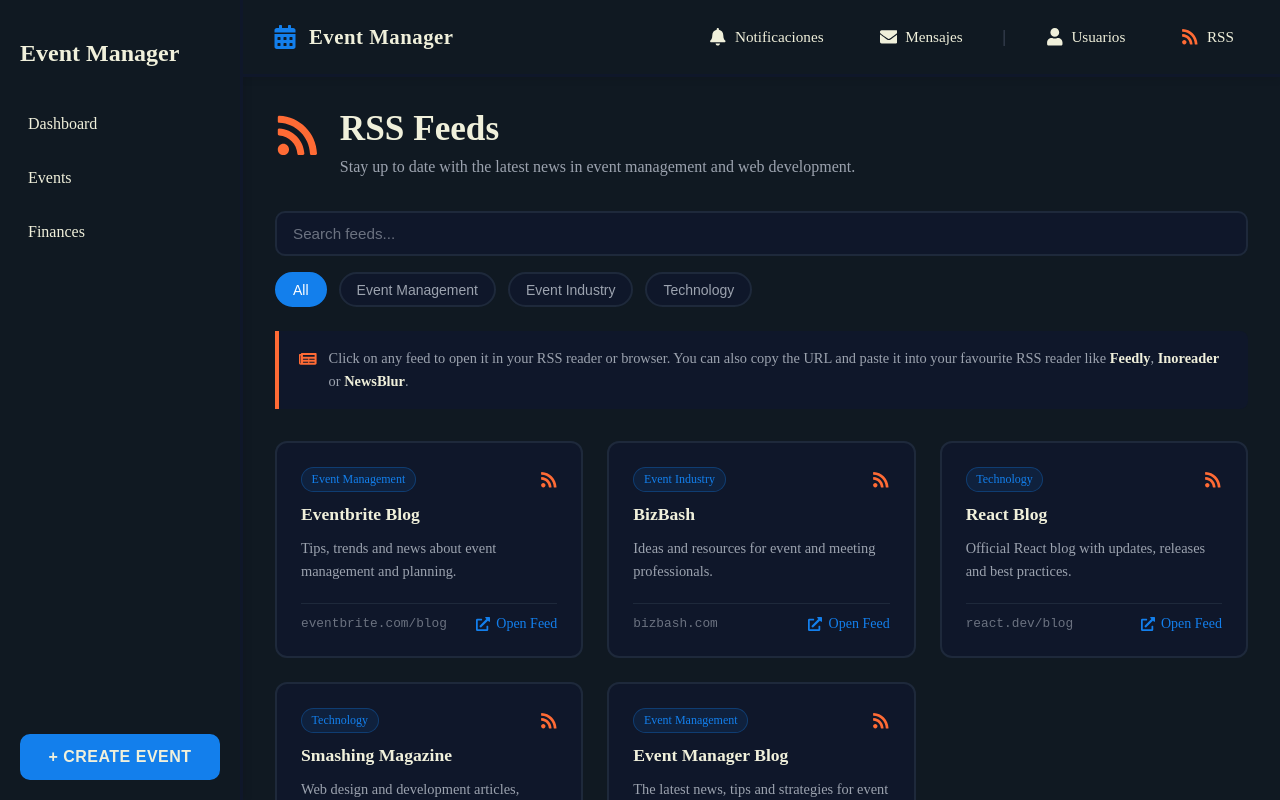
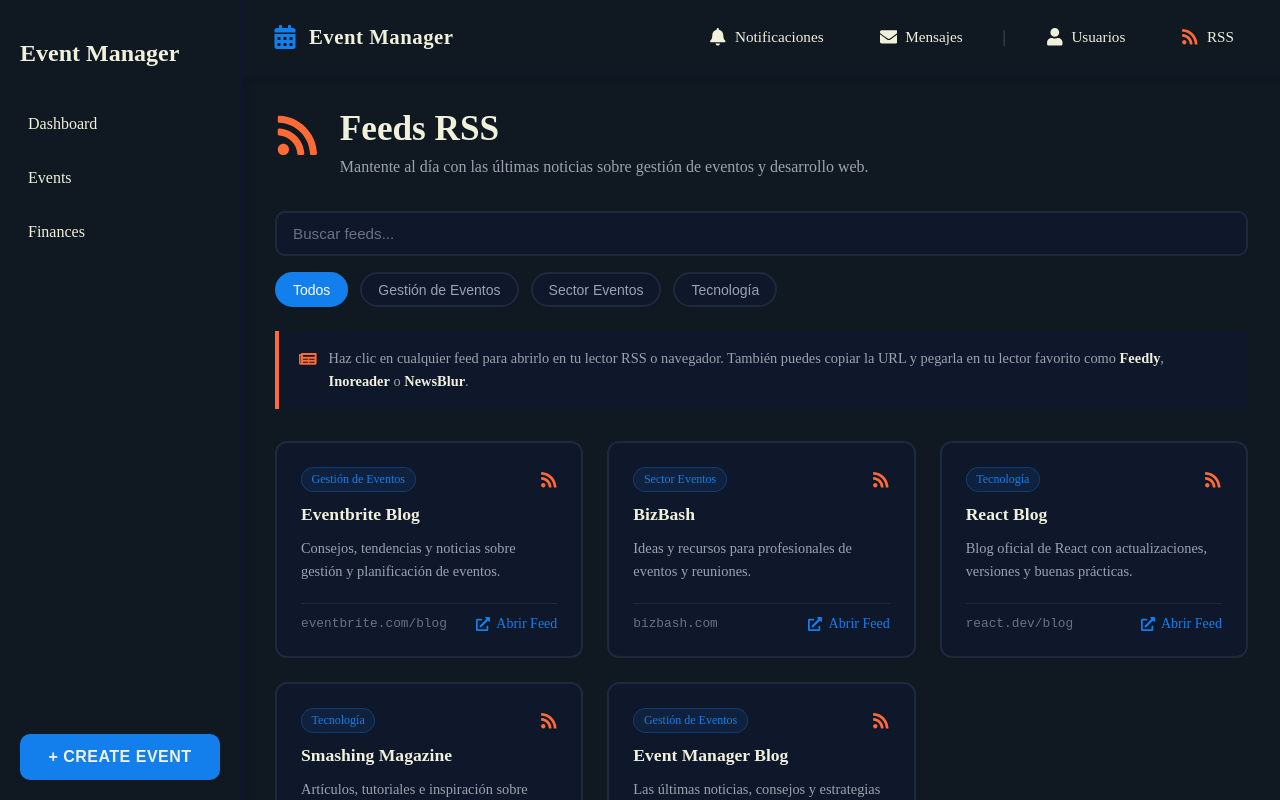
Before and after one commit to neocanario/event-manager, a React (Vite) app: page /rss in a window 1280 px wide. Built offline with nearby package versions, Linux system fonts and the light colour scheme.

Commit message:
cambiado el idioma del RSS

```diff
--- a/src/pages/rss/Rss.jsx
+++ b/src/pages/rss/Rss.jsx
@@ -1,5 +1,5 @@
 import { useState } from 'react';
-import { FaRss, FaExternalLinkAlt, FaClock, FaNewspaper } from 'react-icons/fa';
+import { FaRss, FaExternalLinkAlt, FaNewspaper } from 'react-icons/fa';
 import './Rss.css';
 
 const RSS_FEEDS = [
@@ -8,51 +8,51 @@
         name: 'Eventbrite Blog',
         url: 'https://www.eventbrite.com/blog/feed/',
         displayUrl: 'eventbrite.com/blog',
-        description: 'Tips, trends and news about event management and planning.',
-        category: 'Event Management',
+        description: 'Consejos, tendencias y noticias sobre gestión y planificación de eventos.',
+        category: 'Gestión de Eventos',
     },
     {
         id: 2,
         name: 'BizBash',
         url: 'https://www.bizbash.com/rss.xml',
         displayUrl: 'bizbash.com',
-        description: 'Ideas and resources for event and meeting professionals.',
-        category: 'Event Industry',
+        description: 'Ideas y recursos para profesionales de eventos y reuniones.',
+        category: 'Sector Eventos',
     },
     {
         id: 3,
         name: 'React Blog',
         url: 'https://react.dev/blog/rss.xml',
         displayUrl: 'react.dev/blog',
-        description: 'Official React blog with updates, releases and best practices.',
-        category: 'Technology',
+        description: 'Blog oficial de React con actualizaciones, versiones y buenas prácticas.',
+        category: 'Tecnología',
     },
     {
         id: 4,
         name: 'Smashing Magazine',
         url: 'https://www.smashingmagazine.com/feed/',
         displayUrl: 'smashingmagazine.com',
-        description: 'Web design and development articles, tutorials and inspiration.',
-        category: 'Technology',
+        description: 'Artículos, tutoriales e inspiración sobre diseño y desarrollo web.',
+        category: 'Tecnología',
     },
     {
         id: 5,
         name: 'Event Manager Blog',
         url: 'https://www.eventmanagerblog.com/feed',
         displayUrl: 'eventmanagerblog.com',
-        description: 'The latest news, tips and strategies for event professionals.',
-        category: 'Event Management',
+        description: 'Las últimas noticias, consejos y estrategias para profesionales de eventos.',
+        category: 'Gestión de Eventos',
     },
 ];
 
-const CATEGORIES = ['All', 'Event Management', 'Event Industry', 'Technology'];
+const CATEGORIES = ['Todos', 'Gestión de Eventos', 'Sector Eventos', 'Tecnología'];
 
 export function Rss() {
-    const [selectedCategory, setSelectedCategory] = useState('All');
+    const [selectedCategory, setSelectedCategory] = useState('Todos');
     const [searchTerm, setSearchTerm] = useState('');
 
     const filteredFeeds = RSS_FEEDS.filter(feed => {
-        const matchesCategory = selectedCategory === 'All' || feed.category === selectedCategory;
+        const matchesCategory = selectedCategory === 'Todos' || feed.category === selectedCategory;
         const matchesSearch = feed.name.toLowerCase().includes(searchTerm.toLowerCase()) ||
             feed.description.toLowerCase().includes(searchTerm.toLowerCase());
         return matchesCategory && matchesSearch;
@@ -64,9 +64,9 @@
                 <div className="rss-title-group">
                     <FaRss className="rss-main-icon" />
                     <div>
-                        <h1>RSS Feeds</h1>
+                        <h1>Feeds RSS</h1>
                         <p className="rss-subtitle">
-                            Stay up to date with the latest news in event management and web development.
+                            Mantente al día con las últimas noticias sobre gestión de eventos y desarrollo web.
                         </p>
                     </div>
                 </div>
@@ -76,7 +76,7 @@
                 <input
                     type="text"
                     className="rss-search"
-                    placeholder="Search feeds..."
+                    placeholder="Buscar feeds..."
                     value={searchTerm}
                     onChange={(e) => setSearchTerm(e.target.value)}
                 />
@@ -96,8 +96,8 @@
             <div className="rss-info-banner">
                 <FaNewspaper className="banner-icon" />
                 <p>
-                    Click on any feed to open it in your RSS reader or browser. You can also copy the URL
-                    and paste it into your favourite RSS reader like <strong>Feedly</strong>, <strong>Inoreader</strong> or <strong>NewsBlur</strong>.
+                    Haz clic en cualquier feed para abrirlo en tu lector RSS o navegador. También puedes copiar la URL
+                    y pegarla en tu lector favorito como <strong>Feedly</strong>, <strong>Inoreader</strong> o <strong>NewsBlur</strong>.
                 </p>
             </div>
 
@@ -105,7 +105,7 @@
                 {filteredFeeds.length === 0 ? (
                     <div className="rss-empty">
                         <FaRss />
-                        <p>No feeds found for your search.</p>
+                        <p>No se encontraron feeds para tu búsqueda.</p>
                     </div>
                 ) : (
                     filteredFeeds.map(feed => (
@@ -123,10 +123,10 @@
                                     target="_blank"
                                     rel="noopener noreferrer"
                                     className="rss-card-link"
-                                    aria-label={`Open ${feed.name} RSS feed`}
+                                    aria-label={`Abrir feed RSS de ${feed.name}`}
                                 >
                                     <FaExternalLinkAlt />
-                                    <span>Open Feed</span>
+                                    <span>Abrir Feed</span>
                                 </a>
                             </div>
                         </div>
```
